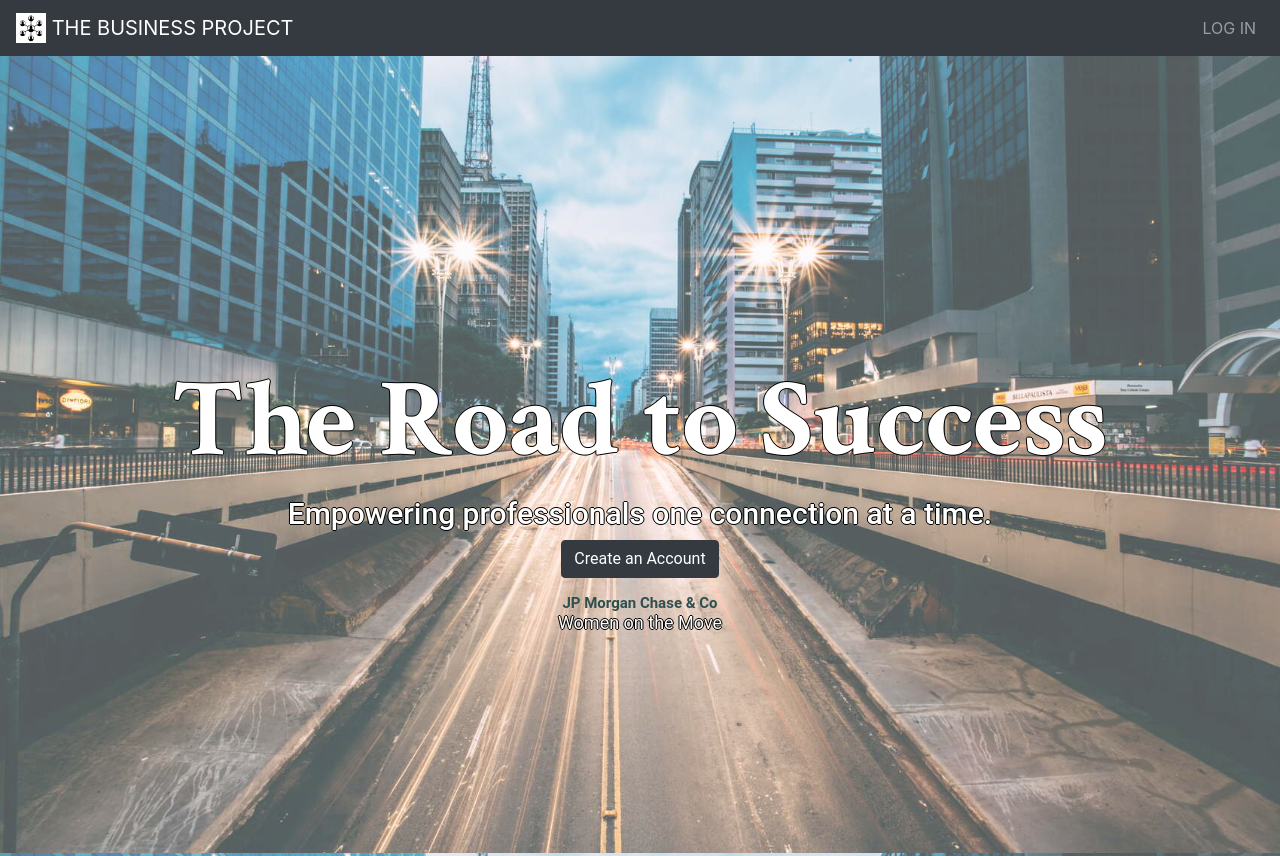
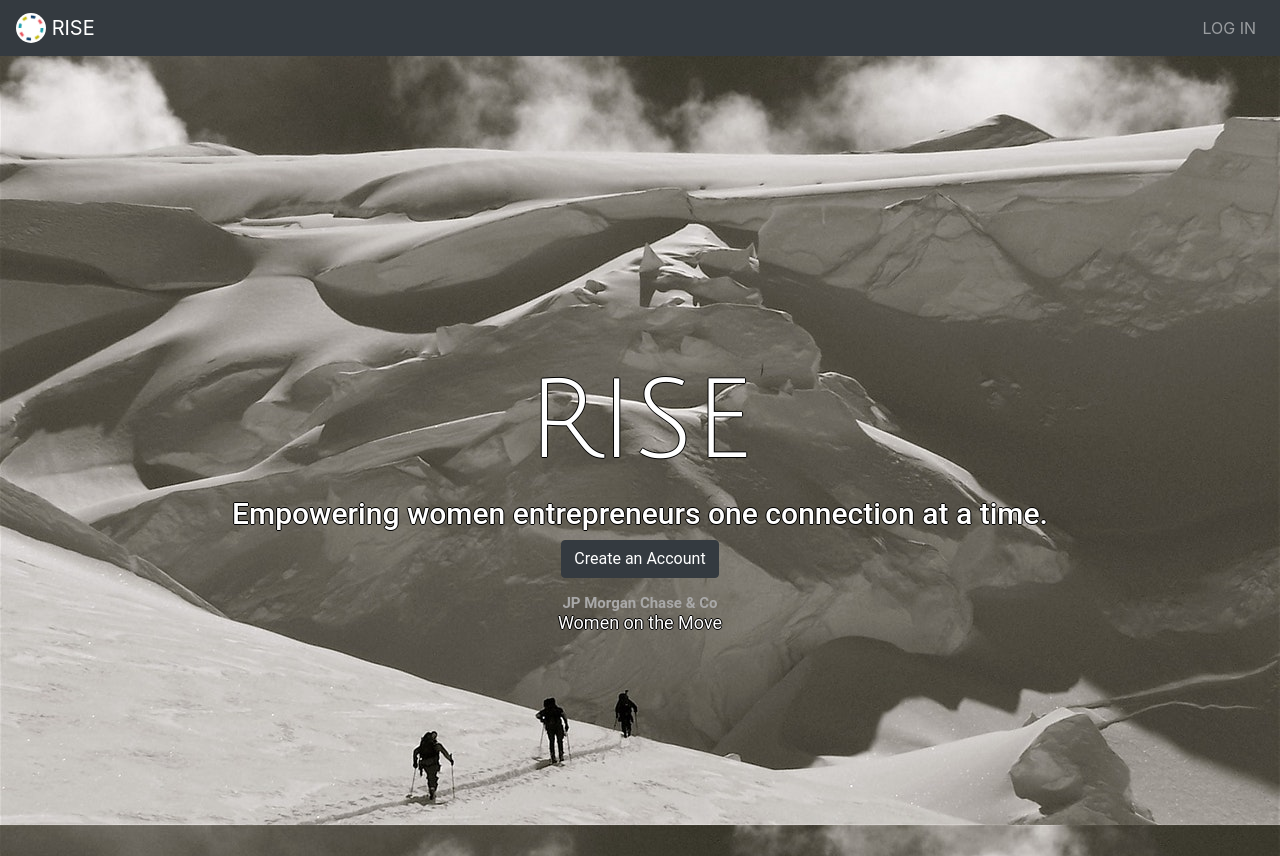
Before and after one commit to aiman-rizvi/WEHack2020, a Flask app: page / in a window 1280 px wide. Run offline with Flask 2, Linux system fonts and the light colour scheme; some libraries are stand-ins or nearby versions.

Commit message:
final webapp

```diff
--- a/app.py
+++ b/app.py
@@ -5,7 +5,7 @@ app = Flask(__name__, static_url_path='/static')
 
 # Routes
 @app.route('/')
-def hello_world():
+def landing():
     return render_template('landing.html', title="landing")
 
 @app.route('/user_home', methods=['GET'])
@@ -18,13 +18,15 @@ def resources():
 
 @app.route('/user_profile', methods=['GET'])
 def user_profile():
-    return 'Welcome to the users profile!'
+    return render_template('user.html', title="user_profile")
 
 @app.route('/mentor_example', methods=['GET'])
 def mentor_example():
     return render_template('mentor.html', title="Connect!")
 
-
+@app.route('/logout')
+def logout():
+    return render_template('landing.html', title="landing")
 
 
 if __name__ == '__main__':
--- a/static/css/landing.css
+++ b/static/css/landing.css
@@ -1,5 +1,5 @@
 body, html{
-    background: url(/static/img/background.png) no-repeat center center fixed;
+    background: url(/static/img/background.jpg) no-repeat center center fixed;
     -webkit-background-size: cover;
     -moz-background-size: cover;
     -o-background-size: cover;
@@ -24,7 +24,7 @@ p
 #company-name{
     padding-top: 15px;
     font-size:15px;
-    color: darkslategray;
+    color: darkgray;
     font-weight: bolder;
 
 }
@@ -47,7 +47,7 @@ p
 }
 
 h1{
-    font-family: 'Crimson Text', serif;
+    font-family: 'Julius Sans One', sans-serif;
     font-size: 110px;
     color: #fff;
     text-shadow: 1px 0 0 #000, 0 -1px 0 #000, 0 1px 0 #000, -1px 0 0 #000;
--- a/templates/landing.html
+++ b/templates/landing.html
@@ -4,16 +4,14 @@
     <meta charset="UTF-8">
     <link rel="stylesheet" href="https://stackpath.bootstrapcdn.com/bootstrap/4.5.2/css/bootstrap.min.css" integrity="sha384-JcKb8q3iqJ61gNV9KGb8thSsNjpSL0n8PARn9HuZOnIxN0hoP+VmmDGMN5t9UJ0Z" crossorigin="anonymous">
     <link href="/static/css/landing.css" rel="stylesheet">
-      <link href="https://fonts.googleapis.com/css2?family=Crimson+Text:wght@700&family=Permanent+Marker&display=swap" rel="stylesheet">
-    <title>Welcome!</title>
-</head>
+    <link href="https://fonts.googleapis.com/css2?family=Julius+Sans+One&display=swap" rel="stylesheet">
 <body>
 
 <nav class="navbar navbar-expand-md navbar-dark bg-dark">
 
     <a class="navbar-brand" href="#">
-        <img src="/static/img/icon.png" width="30" height="30" class="d-inline-block align-top" alt="">
-        THE BUSINESS PROJECT
+        <img src="/static/img/logo.png" width="30" height="30" class="rounded-circle d-inline-block align-top" alt="">
+        RISE
     </a>
 
     <div class="navbar-collapse collapse w-100 order-3 dual-collapse2">
@@ -29,8 +27,8 @@
 
 <div id="outer" class="container">
   <div id="inner">
-    <h1>The Road to Success</h1>
-    <h4>Empowering professionals one connection at a time.</h4>
+    <h1>RISE</h1>
+    <h4>Empowering women entrepreneurs one connection at a time.</h4>
     <div class="btn btn-dark">Create an Account</div>
     <p id="company-name">JP Morgan Chase & Co</p>
     <p id="tagline">Women on the Move</p>
```
Also changed, not shown: templates/mentor.html (+5 -5 lines), templates/network.html (+4 -4 lines), templates/resources.html (+6 -6 lines), templates/user.html (+7 -7 lines), static/img/background.jpeg (added), static/img/background.jpg (added), static/img/background.png, static/img/logo.png (added), static/img/podcast7.png (added), static/img/podcast8.jpg (added).
